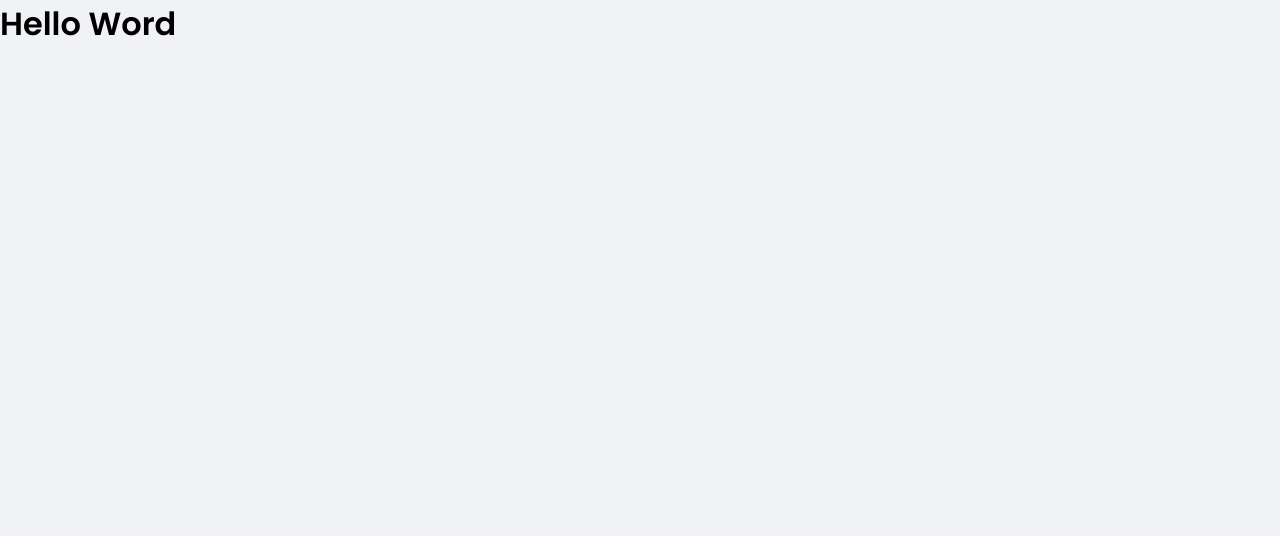
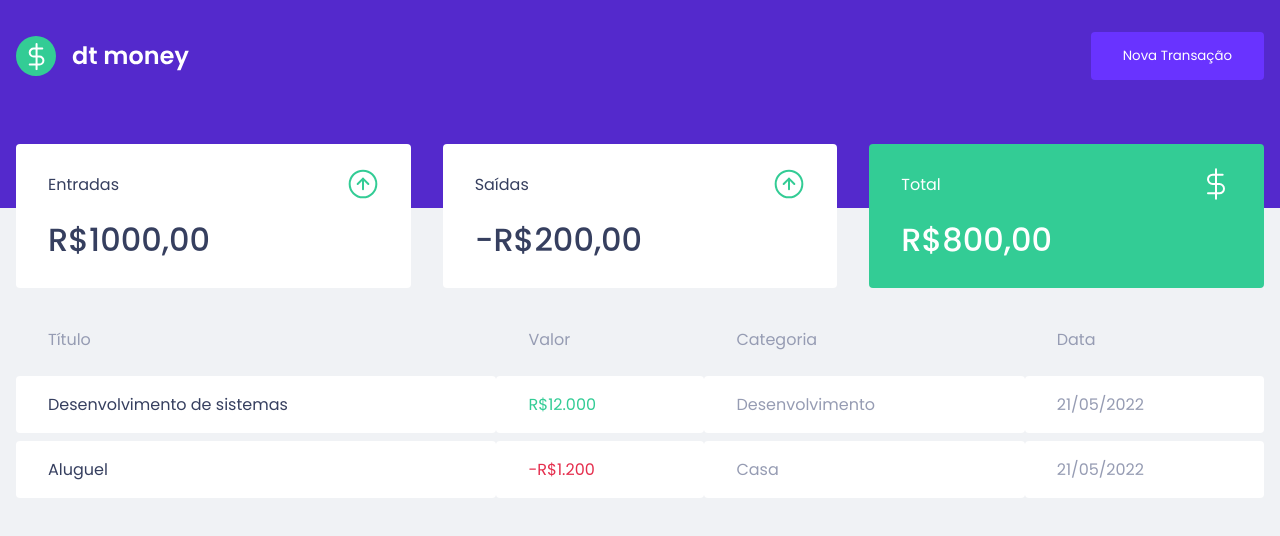
Before and after one commit to Unacon/DtMoney, a React (Create React App) app: page / in a window 1280 px wide. Shown: the top 536 px of the page. Built offline with nearby package versions, Linux system fonts and the light colour scheme.

Commit message:
Finalizado tela html e css

```diff
--- a/public/index.html
+++ b/public/index.html
@@ -7,7 +7,7 @@
     <link rel="shortcut icon" href="favicon.png" />
     <meta name="viewport" content="width=device-width, initial-scale=1" />
     <link
-      href="https://fonts.googleapis.com/css2?family=Poppins:wght@400;600&display=swap"
+      href="https://fonts.googleapis.com/css2?family=Poppins:wght@400;500;600&display=swap"
       rel="stylesheet"
     />
     <title>DtMoney</title>
--- a/src/App.tsx
+++ b/src/App.tsx
@@ -1,11 +1,14 @@
+import { DashBoard } from "./Dashboard";
+import { Header } from "./Header";
 import { GlobalStyle } from "./styles/global";
 
 function App() {
   return (
-    <div className="App">
+    <>
       <GlobalStyle />
-      <h1>Hello Word</h1>
-    </div>
+      <Header />
+      <DashBoard />
+    </>
   );
 }
 
--- /dev/null
+++ b/src/Dashboard/index.tsx
@@ -0,0 +1,12 @@
+import { Summary } from "../Summary";
+import { TransactionTable } from "../TransactionTable";
+import { Container } from "./style";
+
+export function DashBoard() {
+  return (
+    <Container>
+      <Summary />
+      <TransactionTable />
+    </Container>
+  );
+}
--- /dev/null
+++ b/src/Dashboard/style.ts
@@ -0,0 +1,7 @@
+import styled from "styled-components";
+
+export const Container = styled.main`
+  margin: 0 auto;
+  max-width: 1440px;
+  padding: 0rem 1rem;
+`;
--- /dev/null
+++ b/src/Header/index.tsx
@@ -0,0 +1,13 @@
+import logoImg from "../assets/logo.svg";
+import { Container, Content } from "./styles";
+
+export function Header() {
+  return (
+    <Container>
+      <Content>
+        <img alt="icone dtMoney" src={logoImg}></img>
+        <button type="button">Nova Transação</button>
+      </Content>
+    </Container>
+  );
+}
--- /dev/null
+++ b/src/Header/styles.ts
@@ -0,0 +1,30 @@
+import styled from "styled-components";
+
+export const Container = styled.header`
+  background: var(--blue);
+`;
+
+export const Content = styled.div`
+  margin: 0 auto;
+  max-width: 1440px;
+  padding: 2rem 1rem 8rem;
+
+  display: flex;
+  justify-content: space-between;
+
+  button {
+    font-size: 1 rem;
+    color: var(--shape);
+    background: var(--blue-light);
+    border: 0;
+    border-radius: 0.25rem;
+    padding: 0 2rem;
+    height: 3rem;
+
+    transition: filter 0.2s;
+
+    &:hover {
+      filter: brightness(0.9);
+    }
+  }
+`;
--- /dev/null
+++ b/src/Summary/index.tsx
@@ -0,0 +1,31 @@
+import { Container } from "./style";
+import IncomeImg from "../assets/income.svg";
+import TotalImg from "../assets/total.svg";
+
+export function Summary() {
+  return (
+    <Container>
+      <div>
+        <header>
+          <p>Entradas</p>
+          <img src={IncomeImg} alt="Entradas" />
+        </header>
+        <strong>R$1000,00</strong>
+      </div>
+      <div>
+        <header>
+          <p>Saídas</p>
+          <img src={IncomeImg} alt="Entradas" />
+        </header>
+        <strong>-R$200,00</strong>
+      </div>
+      <div className="total">
+        <header>
+          <p>Total</p>
+          <img src={TotalImg} alt="Entradas" />
+        </header>
+        <strong>R$800,00</strong>
+      </div>
+    </Container>
+  );
+}
--- /dev/null
+++ b/src/Summary/style.ts
@@ -0,0 +1,34 @@
+import styled from "styled-components";
+
+export const Container = styled.summary`
+  display: grid;
+  grid-template-columns: repeat(3, 1fr);
+  gap: 2rem;
+  margin-top: -4rem;
+
+  div {
+    background: var(--shape);
+    padding: 1.5rem 2rem;
+    color: var(--text-title);
+    border-radius: 0.25rem;
+
+    header {
+      display: flex;
+      align-items: center;
+      justify-content: space-between;
+    }
+
+    strong {
+      display: block;
+      margin-top: 1rem;
+      font-size: 2rem;
+      font-weight: 500;
+      line-height: 3rem;
+    }
+
+    &.total {
+      background: var(--green);
+      color: var(--shape);
+    }
+  }
+`;
--- /dev/null
+++ b/src/TransactionTable/index.tsx
@@ -0,0 +1,29 @@
+import { Container } from "./styles";
+export function TransactionTable() {
+  return (
+    <Container>
+      <table>
+        <thead>
+          <th>Título</th>
+          <th>Valor</th>
+          <th>Categoria</th>
+          <th>Data</th>
+        </thead>
+        <tbody>
+          <tr>
+            <td>Desenvolvimento de sistemas</td>
+            <td className="deposit">R$12.000</td>
+            <td>Desenvolvimento</td>
+            <td>21/05/2022</td>
+          </tr>
+          <tr>
+            <td>Aluguel</td>
+            <td className="withdraw">-R$1.200</td>
+            <td>Casa</td>
+            <td>21/05/2022</td>
+          </tr>
+        </tbody>
+      </table>
+    </Container>
+  );
+}
--- /dev/null
+++ b/src/TransactionTable/styles.ts
@@ -0,0 +1,38 @@
+import styled from "styled-components";
+
+export const Container = styled.div`
+  margin-top: 1rem;
+
+  table {
+    width: 100%;
+    border-spacing: 0 0.5rem;
+
+    th {
+      color: var(--text-body);
+      font-weight: 400;
+      padding: 1rem 2rem;
+      text-align: left;
+      line-height: 1.5rem;
+    }
+
+    td {
+      padding: 1rem 2rem;
+      border: 0;
+      background: var(--shape);
+      color: var(--text-body);
+      border-radius: 0.25rem;
+
+      &:first-child {
+        color: var(--text-title);
+      }
+
+      &.deposit {
+        color: var(--green);
+      }
+
+      &.withdraw {
+        color: var(--red);
+      }
+    }
+  }
+`;
--- a/src/styles/global.ts
+++ b/src/styles/global.ts
@@ -1,9 +1,10 @@
-import { createGlobalStyle } from "styled-components";
+import styled, { createGlobalStyle } from "styled-components";
 
 export const GlobalStyle = createGlobalStyle`
     :root{
         --backgroud: #f0f2f5;
         --red: #e52e4d;
+        --green: #33CC95;
         --blue: #5429cc;
 
         --blue-light: #6933ff;
```
